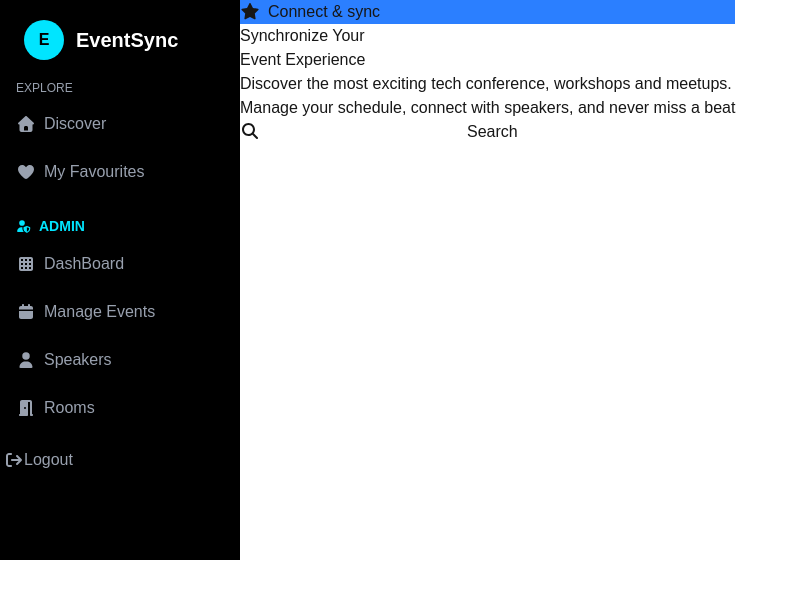
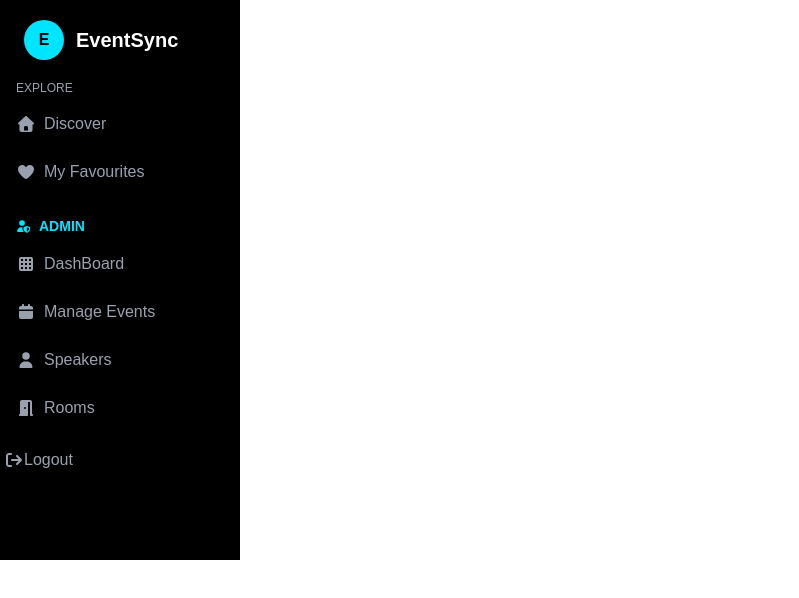
Before and after one commit to Proxima-Devs/EventSync, a Next.js app: page / in a window 1280 px wide. Shown: the top 598 px of the page, without its empty margins (0-799 px from the left). Built offline with nearby package versions, Linux system fonts and the light colour scheme.

Commit message:
refactor: delete all rootpage components to let the collaborator do the rest

```diff
--- a/app/page.tsx
+++ b/app/page.tsx
@@ -6,27 +6,7 @@ import { faSearch, faStar } from "@fortawesome/free-solid-svg-icons";
 export default function RootPage() {
   return(
     <div className="flex flex-row">
-      <div>
         <Navbar/>
-      </div>
-    <div>
-    <div>
-      <div className="flex flex-row items-center gap-2 bg-blue-500">
-        <FontAwesomeIcon icon={faStar}/>
-        <p>Connect & sync</p></div>
-          <div>
-            <h1>Synchronize Your </h1>
-            <span>Event Experience</span>
-            <p>Discover the most exciting tech conference, workshops and meetups. </p>
-            <p>Manage your schedule, connect with speakers, and never miss a beat</p>
-          </div>
-          <div>
-            <FontAwesomeIcon icon={faSearch}/>
-            <input type="text" />
-            <button>Search</button>
-          </div>
-        </div>
-      </div>
     </div>
   )
  // redirect("/login");
```
